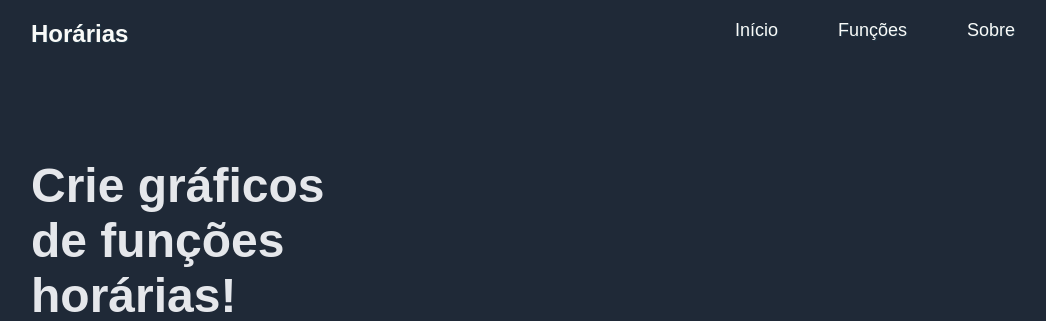
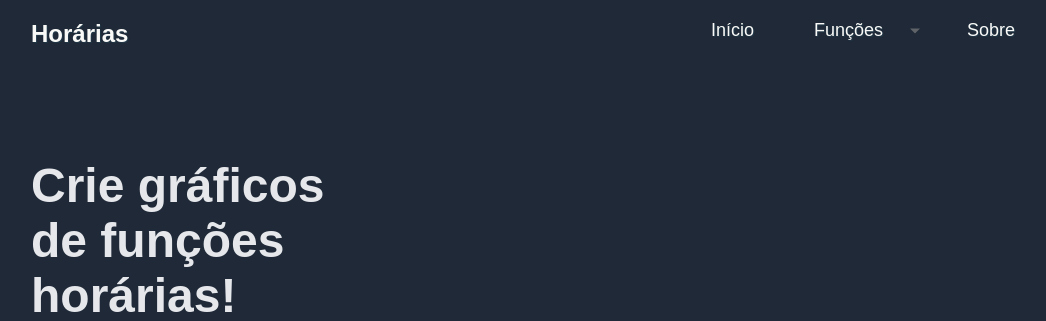
Before and after one commit to Demonity11/Gr-ficos-de-fun-es-hor-rias, a Flask app: page / in a window 1280 px wide. Shown: the top 321 px of the page, without its empty margins (117-1163 px from the left). Run offline with Flask 3, Linux system fonts and the light colour scheme.

Commit message:
Icon added to dropdown menu 'Funções' and favicon added.

```diff
--- a/static/header.css
+++ b/static/header.css
@@ -65,6 +65,10 @@ ul {
     margin-right: 10%;
 }
 
+#funcoes {
+    display: flex;
+}
+
 .content {
     position: absolute;
     display: none;
--- a/templates/header.html
+++ b/templates/header.html
@@ -4,6 +4,7 @@
     <meta charset="UTF-8">
     <meta name="viewport" content="width=device-width, initial-scale=1.0">
     <link rel="stylesheet" href="../static/header.css">
+    <link rel="icon" href="../static/icon/trending_up.png">
     {% block head %}{% endblock %}
 </head>
 <body>
@@ -12,7 +13,7 @@
             <li id="logo">Horárias</li>
             <li><a class="link" href="/">Início</a></li>
             <div class="dropdown">
-                <li id="funcoes">Funções</li>
+                <div id="funcoes"><li>Funções</li><img src="../static/icon/arrow_drop_down.svg"></div>
                 <div class="content">
                     <a class="link" href="/posicao">Posição</a>
                     <a class="link" href="/velocidade">Velocidade</a>
```
Also changed, not shown: static/icon/arrow_drop_down.svg (added), static/icon/trending_up.png (added).
